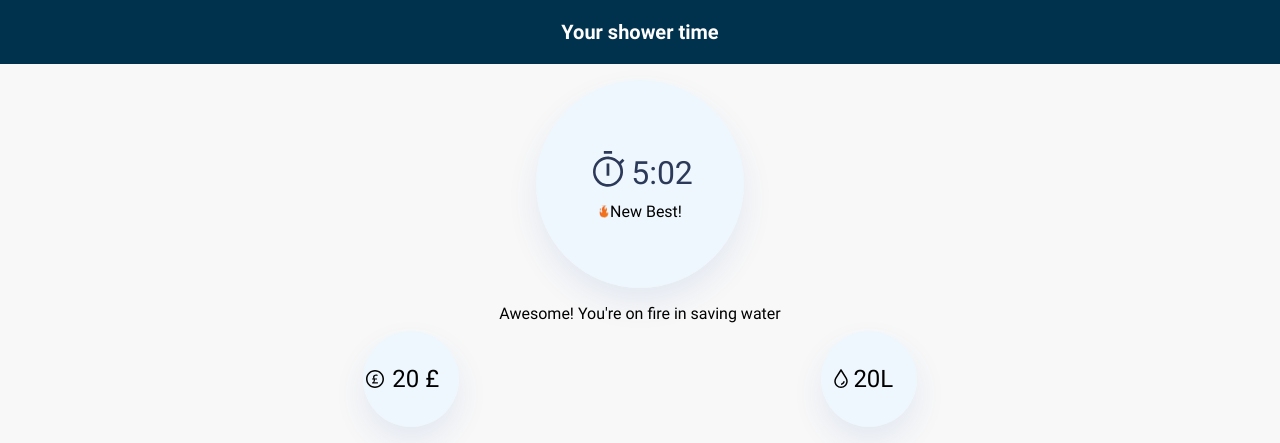
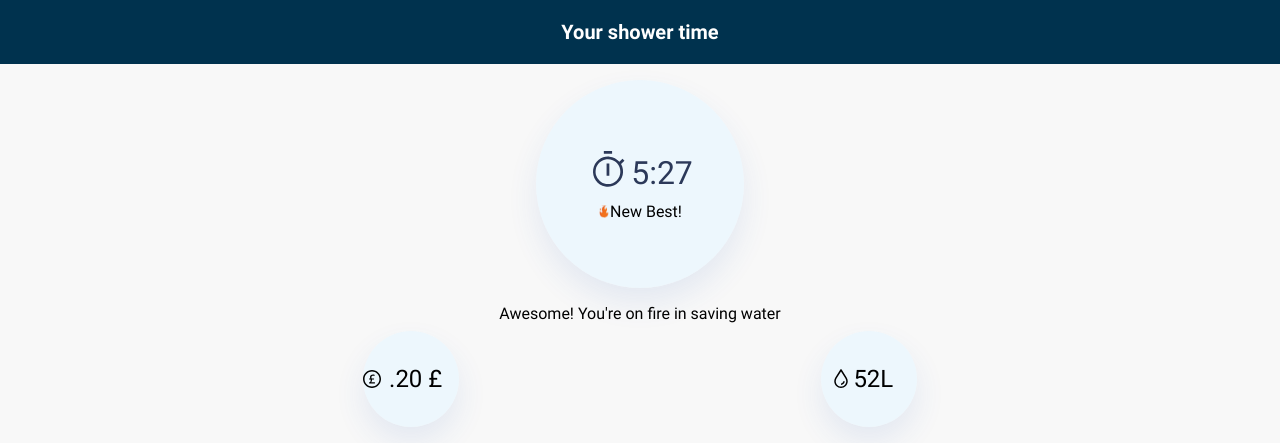
Before and after one commit to Jahad-Mohamed/industry-project-hackathon, a React (Create React App) app: page /results in a window 1280 px wide. Shown: the top 443 px of the page. Built offline with nearby package versions, Linux system fonts and the light colour scheme.

Commit message:
result page done

```diff
--- a/src/components/TimerResults/TimerResults.jsx
+++ b/src/components/TimerResults/TimerResults.jsx
@@ -18,7 +18,7 @@ const TimerResults = () => {
             <div className="results__timer">
               <div className="results__timer-top">
                 <img src={timer} alt="timer" className="icon__timer" />
-                <div className="results__time"> 5:02</div>
+                <div className="results__time"> 5:27</div>
               </div>
               <div className="results__best">
                 <img src={fire} alt="fire" />
@@ -34,11 +34,11 @@ const TimerResults = () => {
         <div className="results__saving-container">
           <div className="results__saving">
             <img src={pounds} alt="pounds" className="icon__pounds" />
-            <div className="results__saving-figures"> 20 £ </div>
+            <div className="results__saving-figures"> .20 £ </div>
           </div>
           <div className="results__saving">
             <img src={droplet} alt="droplet" />
-            <div className="results__saving-figures"> 20L </div>
+            <div className="results__saving-figures"> 52L </div>
           </div>
         </div>
         <div className="results__info-container">
```
